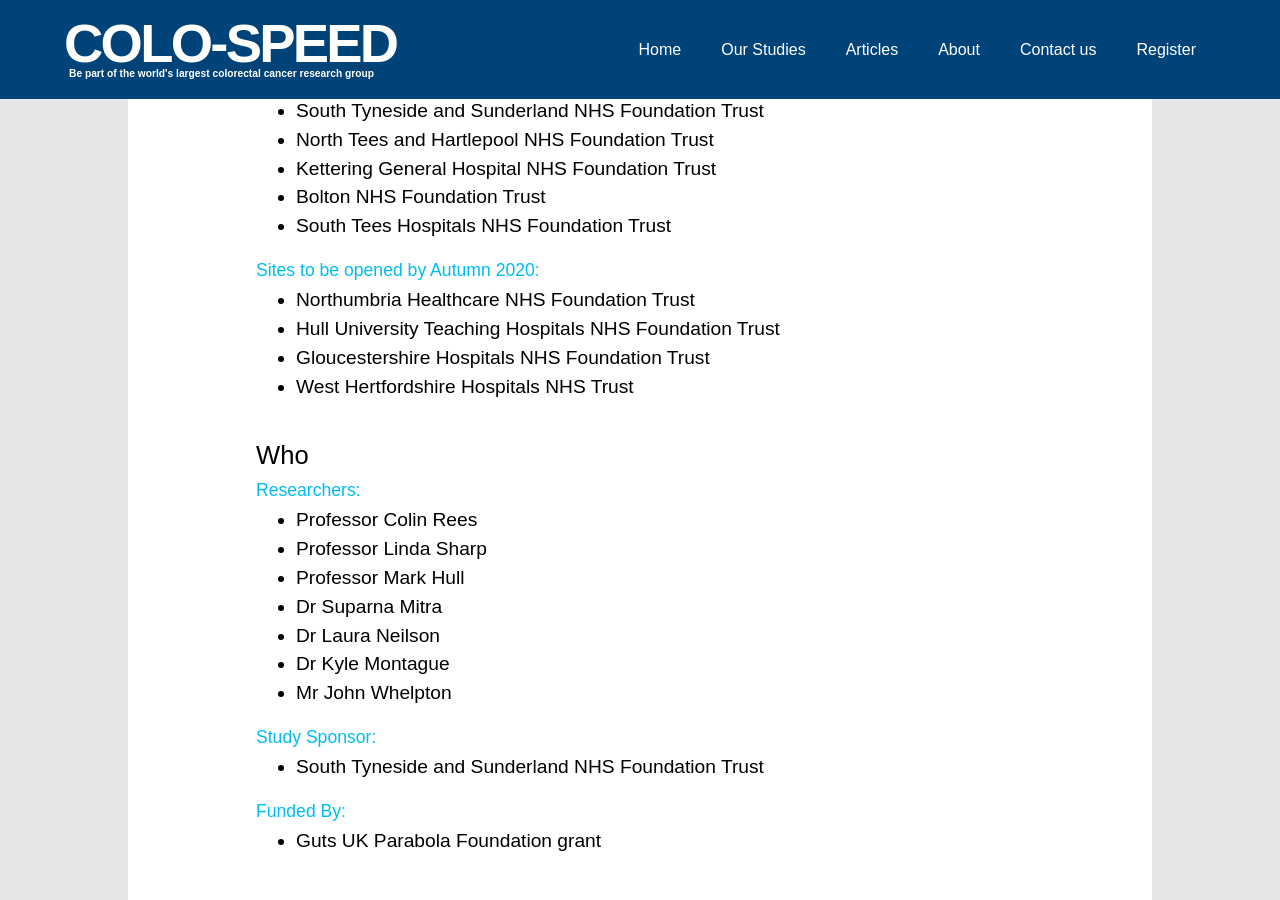
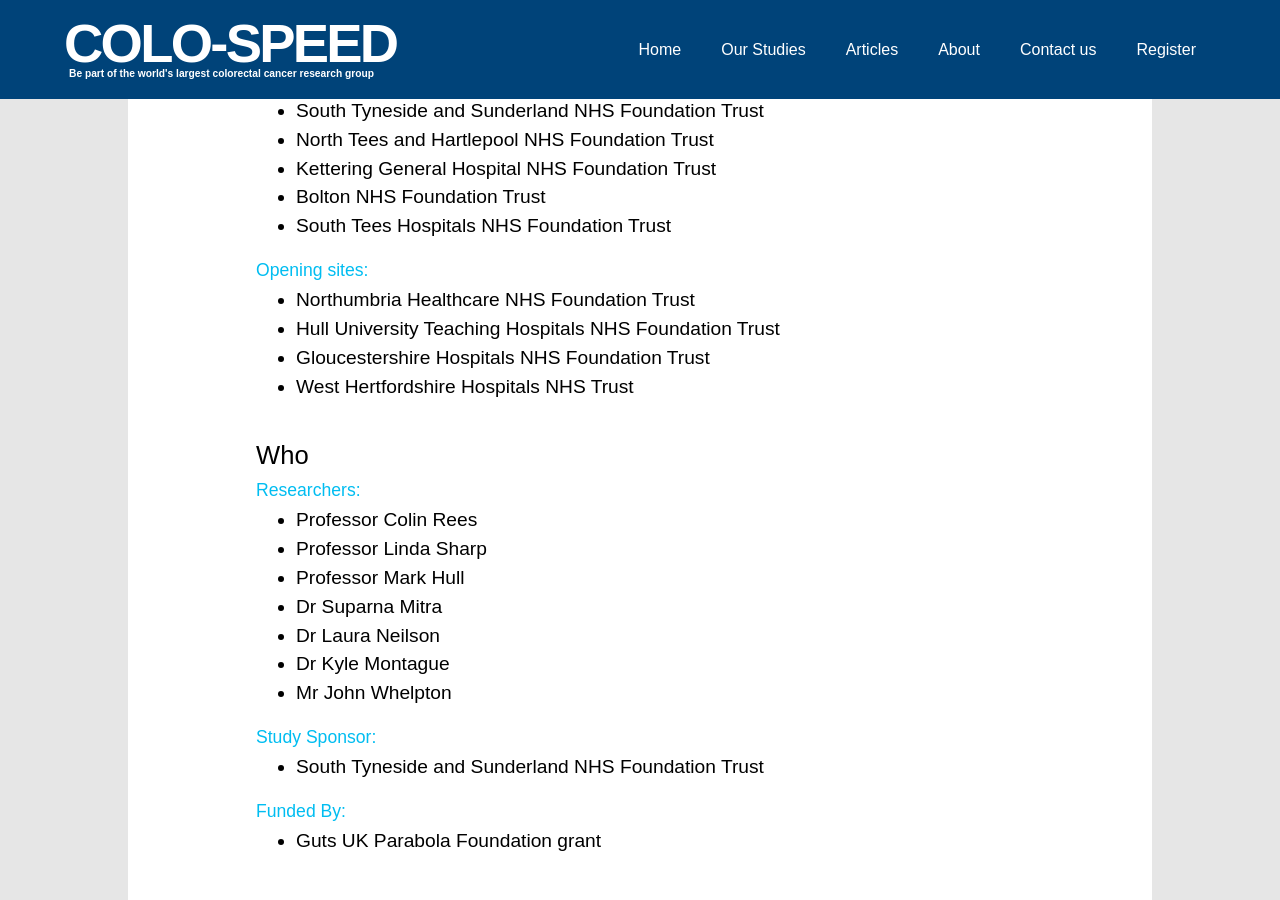
Before and after one commit to not-dalia/colo-speed-v2, a Jekyll site: the page built from _studies/colo-cohort.md, in a window 1280 px wide and 900 px high, scrolled down 1234 px. Built offline with Jekyll 4.4.1, drawn with Linux system fonts in a browser that asks for light colours; some web fonts are replaced; comment, search, counter and statistics services are not loaded.

Commit message:
fixed opened sites bug

```diff
--- a/_layouts/study.html
+++ b/_layouts/study.html
@@ -90,7 +90,7 @@
               </p>
             {% endif %}
           </div>
-          {% if page.openingsites or page.openingsites %}
+          {% if page.openedsites or page.openingsites %}
             <div class="paragraph">
               <div class="title">Where</div>
               {% if page.openedsites %}
--- a/_studies/colo-cohort.md
+++ b/_studies/colo-cohort.md
@@ -31,7 +31,7 @@
   - Hull University Teaching Hospitals NHS Foundation Trust
   - " Gloucestershire Hospitals NHS Foundation Trust"
   - West Hertfordshire Hospitals NHS Trust
-openingsitestitle: Sites to be opened by Autumn 2020
+openingsitestitle: Opening sites
 shortoverview: COLO-COHORT aims to develop a “risk stratification tool” to help
   determine which patients are at highest risk of having polyps or cancer; this
   tool will be able to be used in the future to work out which patients need to
```
